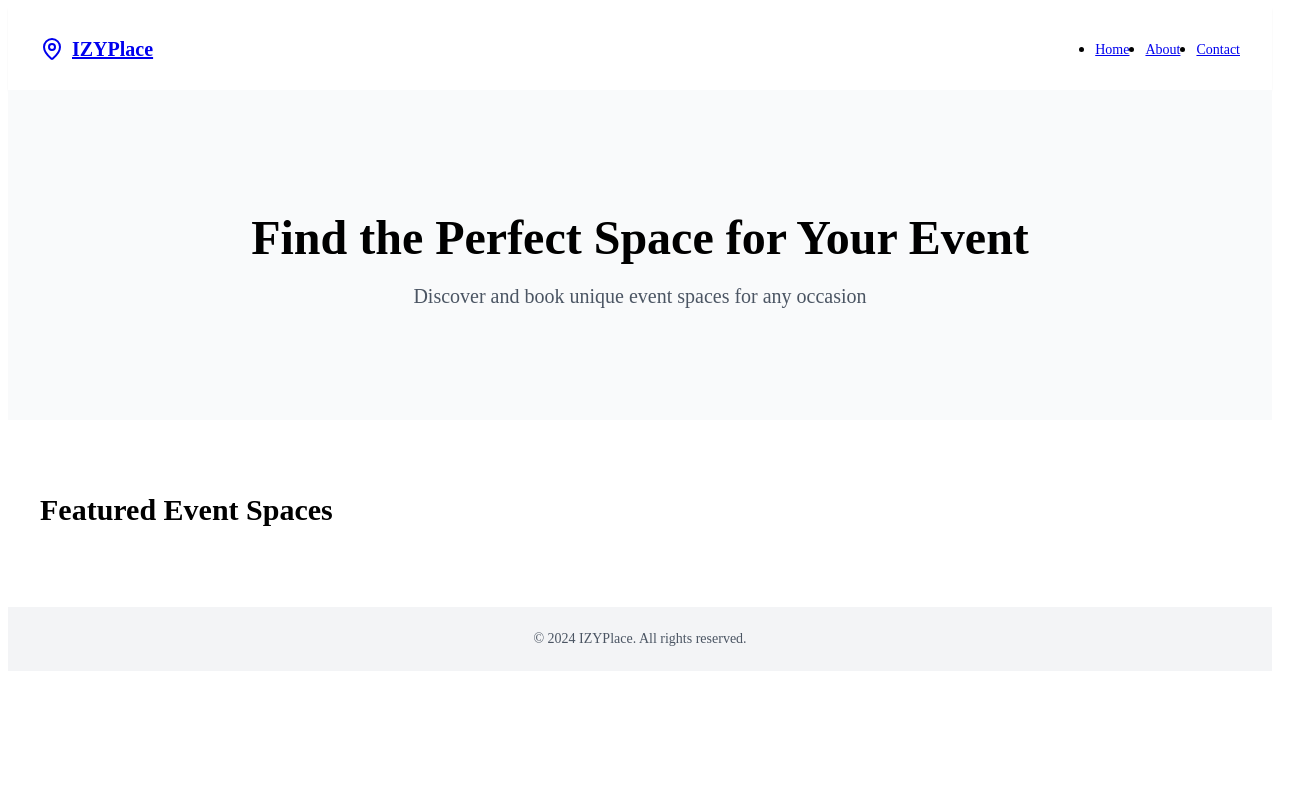
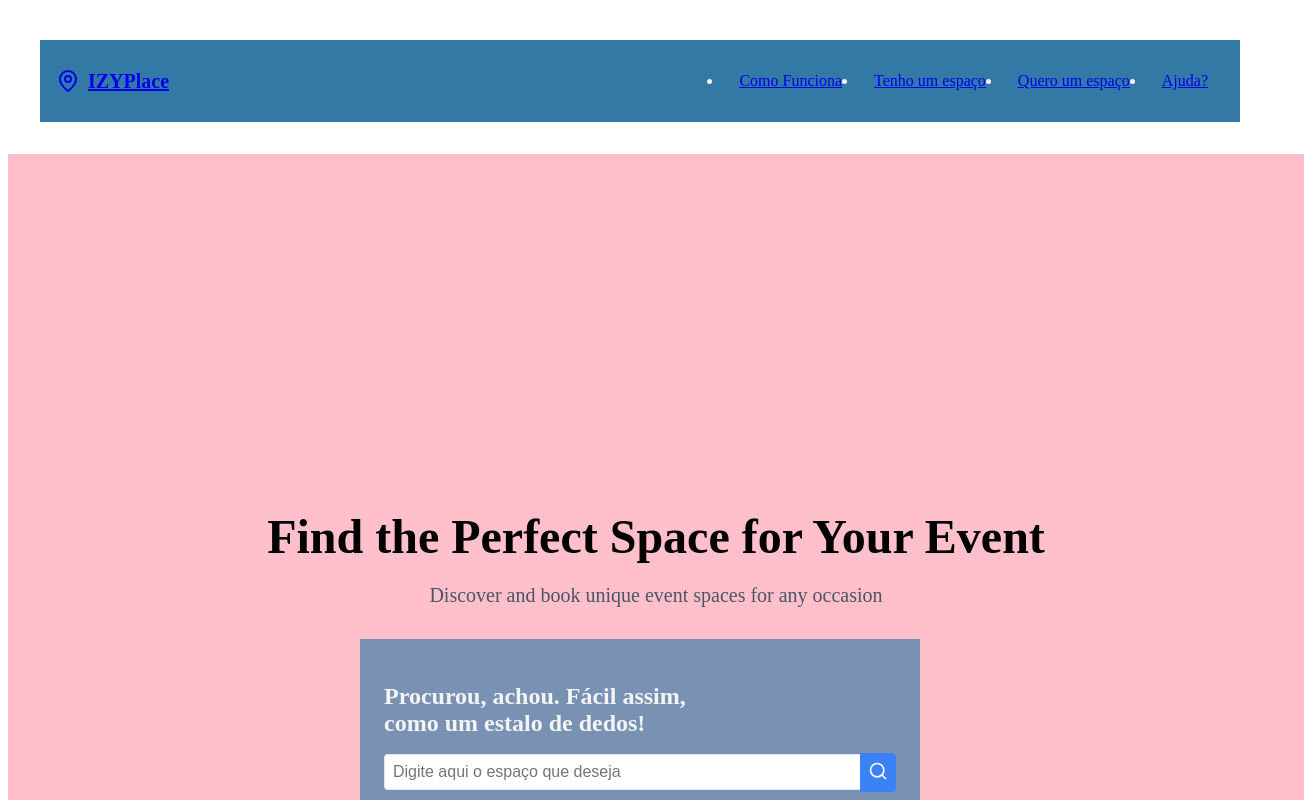
Before and after one commit to VBS1998/IZYPlace-web-app, a Next.js app in the folder ui/: page / in a window 1280 px wide. Shown: the top 800 px of the page, 1304 px wide, since content can reach past the window. Built offline with nearby package versions, Linux system fonts and the light colour scheme; no server answers.

Commit message:
Colors and components of home page

```diff
--- a/ui/src/app/globals.css
+++ b/ui/src/app/globals.css
@@ -9,7 +9,7 @@
 
 @media (prefers-color-scheme: dark) {
   :root {
-    --background:  #0C314C;
+    --background:  #f4f4f4;
     --foreground: #ededed;
   }
 }
--- a/ui/src/app/home/HomePage.module.css
+++ b/ui/src/app/home/HomePage.module.css
@@ -3,3 +3,19 @@
   flex-direction: column;
   min-height: 100vh;
 }
+
+.main {
+  flex: 1;
+  display: flex;
+  flex-direction: column;
+  position: relative;
+}
+
+.searchBoxWrapper {
+  position: absolute;
+  top: 50%;
+  left: 50%;
+  transform: translate(-50%, 70%);
+  z-index: 2;
+  width: 100%;
+}
--- a/ui/src/app/home/index.tsx
+++ b/ui/src/app/home/index.tsx
@@ -7,6 +7,7 @@ import PageHeader from "@/components/header/header"
 import HeroBanner from "@/components/heroBanner/heroBanner"
 import Grid from '@/components/grid/grid'
 import Footer from '@/components/footer/footer'
+import SearchBox from '@/components/searchBox/searchBox'
 
 export default function HomePage() {
   const [eventSpaces, setEventSpaces] = useState<Listing[]>([])
@@ -24,6 +25,9 @@ export default function HomePage() {
       <PageHeader />
 
       <main>
+        <div className={styles.searchBoxWrapper}>
+          <SearchBox title='Procurou, achou. Fácil assim, como um estalo de dedos!' placeholder='Digite aqui o espaço que deseja' onSearch={(query) => {}}/>
+        </div>
         <HeroBanner />
         <Grid listingsData={eventSpaces} />
       </main>
--- a/ui/src/components/header/PageHeader.module.css
+++ b/ui/src/components/header/PageHeader.module.css
@@ -1,16 +1,16 @@
 .header {
-    background-color: white;
-    box-shadow: 0 1px 2px 0 rgba(0, 0, 0, 0.05);
+    margin: 32px;
 }
 
 .headerContent {
+    background-color: #3279a6;
     max-width: 1200px;
     margin: 0 auto;
     padding: 1rem;
     display: flex;
     justify-content: space-between;
     align-items: center;
-    color: black;
+    color: #f4f4f4;
 }
 
 .logo {
@@ -32,12 +32,15 @@
 
 .navList {
     display: flex;
-    gap: 1rem;
+    justify-content: space-between;
+    flex-grow: 1;
+    margin-left: 2rem;
 }
 
 .navLink {
-    font-size: 0.875rem;
+    font-size: 1rem;
     font-weight: 500;
+    padding: 0.5rem 1rem;
 }
 
 .navLink:hover {
--- a/ui/src/components/header/header.tsx
+++ b/ui/src/components/header/header.tsx
@@ -14,12 +14,13 @@ export default function PageHeader() {
                 </Link>
                 <nav>
                     <ul className={styles.navList}>
-                        <li><Link href="/" className={styles.navLink}>Home</Link></li>
-                        <li><Link href="#" className={styles.navLink}>About</Link></li>
-                        <li><Link href="#" className={styles.navLink}>Contact</Link></li>
+                        <li><Link href="/" className={styles.navLink}>Como Funciona</Link></li>
+                        <li><Link href="#" className={styles.navLink}>Tenho um espaço</Link></li>
+                        <li><Link href="#" className={styles.navLink}>Quero um espaço</Link></li>
+                        <li><Link href="#" className={styles.navLink}>Ajuda?</Link></li>
                     </ul>
                 </nav>
-            </div>
+                </div>
         </header>
     )
 }
--- a/ui/src/components/heroBanner/HeroBanner.module.css
+++ b/ui/src/components/heroBanner/HeroBanner.module.css
@@ -1,6 +1,14 @@
 .hero {
-    background-color: #f9fafb;
-    padding: 3rem 1rem;
+    background-color: pink;
+    background-size: cover;
+    background-position: center;
+    height: 80vh;
+    width: 100%;
+    display: flex;
+    align-items: center;
+    justify-content: center;
+    position: relative;
+    z-index: 1;
 }
 
 @media (min-width: 768px) {
--- /dev/null
+++ b/ui/src/components/searchBox/SearchBox.module.css
@@ -0,0 +1,67 @@
+.searchBox {
+    background-color: #327aa6a6;
+    padding: 1.5rem;
+    width: 40%;
+    max-width: 1200px;
+    margin: 3rem auto;
+    text-align: left;
+  }
+
+  .title {
+    font-size: 1.5rem;
+    font-weight: 600;
+    margin-right: 10rem;
+    margin-bottom: 1rem;
+    color: #f4f4f4;
+  }
+
+  .searchForm {
+    display: flex;
+    align-items: center;
+  }
+
+  .searchInput {
+    flex-grow: 1;
+    padding: 0.5rem;
+    font-size: 1rem;
+    border: 1px solid #e2e8f0;
+    border-right: none;
+    border-radius: 4px 0 0 4px;
+    outline: none;
+  }
+
+  .searchInput:focus {
+    border-color: #3b82f6;
+    box-shadow: 0 0 0 1px #3b82f6;
+  }
+
+  .searchButton {
+    background-color: #3b82f6;
+    color: white;
+    border: none;
+    border-radius: 0 4px 4px 0;
+    padding: 0.5rem;
+    cursor: pointer;
+    transition: background-color 0.2s;
+  }
+
+  .searchButton:hover {
+    background-color: #2563eb;
+  }
+
+  .searchIcon {
+    width: 1.25rem;
+    height: 1.25rem;
+  }
+
+  .srOnly {
+    position: absolute;
+    width: 1px;
+    height: 1px;
+    padding: 0;
+    margin: -1px;
+    overflow: hidden;
+    clip: rect(0, 0, 0, 0);
+    white-space: nowrap;
+    border-width: 0;
+  }
--- /dev/null
+++ b/ui/src/components/searchBox/searchBox.tsx
@@ -0,0 +1,37 @@
+import { useState } from 'react'
+import { Search } from 'lucide-react'
+import styles from './SearchBox.module.css'
+
+interface SearchBoxProps {
+  title: string;
+  placeholder?: string;
+  onSearch: (query: string) => void;
+}
+
+export default function SearchBox({ title, placeholder = "Search...", onSearch }: SearchBoxProps) {
+  const [query, setQuery] = useState('')
+
+  const handleSubmit = (e: React.FormEvent) => {
+    e.preventDefault()
+    onSearch(query)
+  }
+
+  return (
+    <div className={styles.searchBox}>
+      <h2 className={styles.title}>{title}</h2>
+      <form onSubmit={handleSubmit} className={styles.searchForm}>
+        <input
+          type="text"
+          placeholder={placeholder}
+          value={query}
+          onChange={(e) => setQuery(e.target.value)}
+          className={styles.searchInput}
+        />
+        <button type="submit" className={styles.searchButton}>
+          <Search className={styles.searchIcon} />
+          <span className={styles.srOnly}>Search</span>
+        </button>
+      </form>
+    </div>
+  )
+}
```
